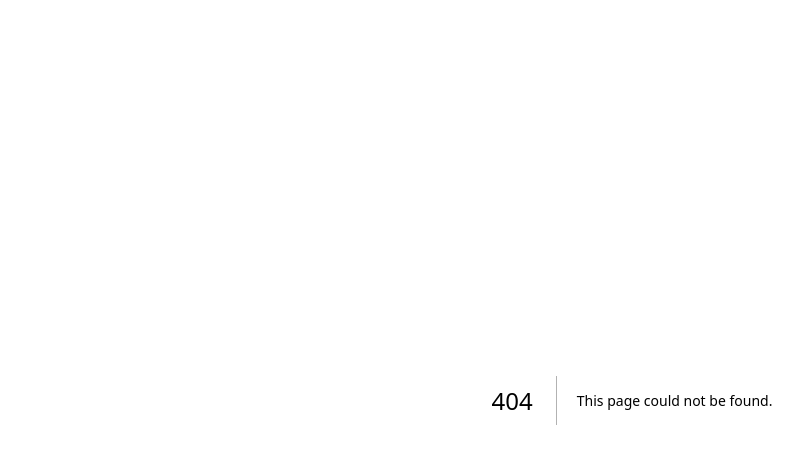
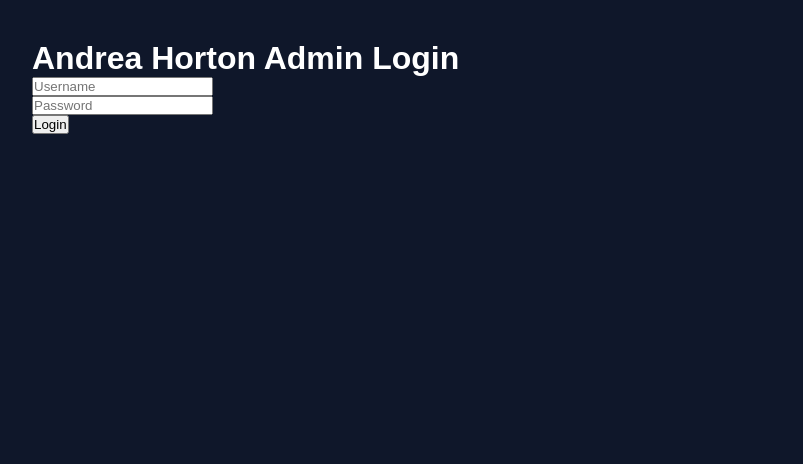
Before and after one commit to landing-pages214/landing-page, a Next.js app: page /login in a window 1280 px wide. Before the commit this address had no page. Shown: the top 464 px of the page, without its empty margins (8-811 px from the left). Built offline with nearby package versions, Linux system fonts and the light colour scheme.

Commit message:
Add login page with username and password fields

```diff
--- /dev/null
+++ b/app/login/page.tsx
@@ -0,0 +1,74 @@
+"use client";
+
+import { useState } from "react";
+import { useRouter } from "next/navigation";
+
+export default function LoginPage() {
+  const router = useRouter();
+
+  const [username, setUsername] =
+    useState("");
+
+  const [password, setPassword] =
+    useState("");
+
+  async function login(
+    e: React.FormEvent
+  ) {
+    e.preventDefault();
+
+    const res = await fetch(
+      "/api/login",
+      {
+        method: "POST",
+        headers: {
+          "Content-Type":
+            "application/json",
+        },
+        body: JSON.stringify({
+          username,
+          password,
+        }),
+      }
+    );
+
+    if (res.ok) {
+      router.push("/admin");
+    }
+  }
+
+  return (
+    <main style={{ padding: 40 }}>
+      <h1>
+        Andrea Horton Admin Login
+      </h1>
+
+      <form onSubmit={login}>
+        <input
+          placeholder="Username"
+          value={username}
+          onChange={(e) =>
+            setUsername(e.target.value)
+          }
+        />
+
+        <br />
+
+        <input
+          type="password"
+          placeholder="Password"
+          value={password}
+          onChange={(e) =>
+            setPassword(e.target.value)
+          }
+        />
+
+        <br />
+
+        <button>
+          Login
+        </button>
+      </form>
+    </main>
+  );
+}
```
